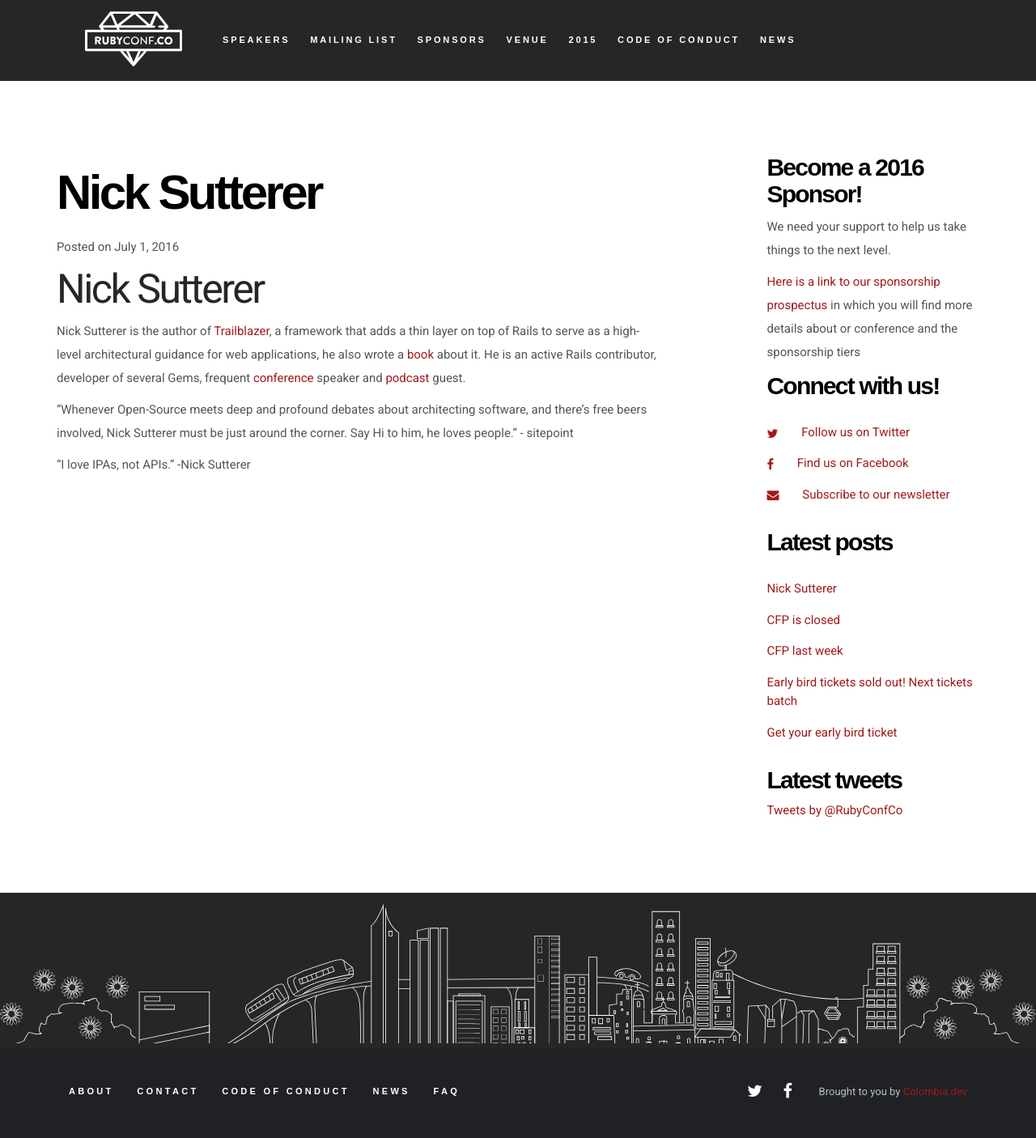
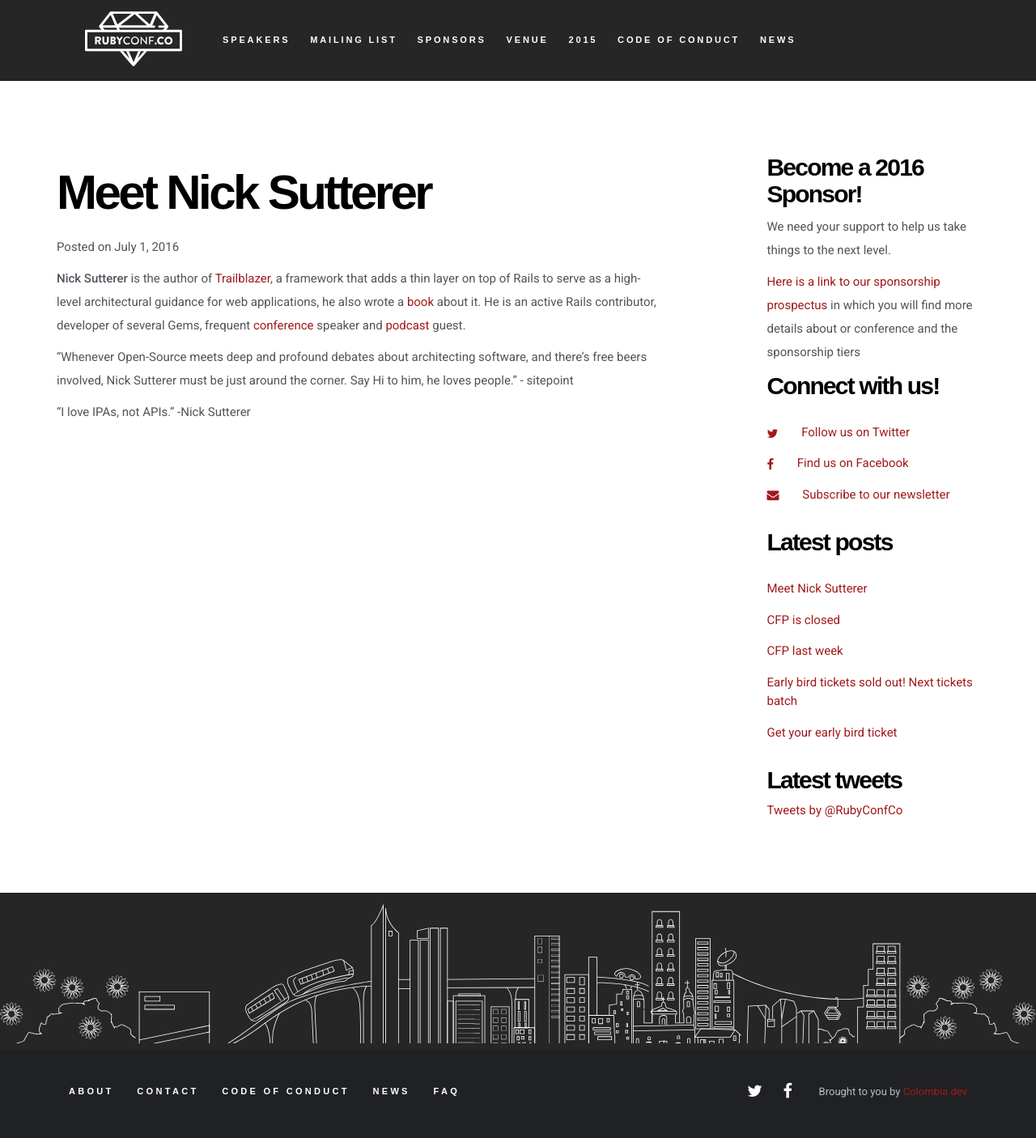
Before and after one commit to RubyConfCo/2016-rubyconfco.github.io, a Jekyll site: the page built from blog/_posts/2016-07-01-nick-sutterer.md, in a window 1280 px wide. Shown: the whole page at 81% size. Built offline with Jekyll 4.4.1, drawn with Linux system fonts in a browser that asks for light colours; some web fonts are replaced; a script that is not in the unit is left out; comment, search, counter and statistics services are not loaded.

Commit message:
Dont repeat Nick title

```diff
--- a/blog/_posts/2016-07-01-nick-sutterer.md
+++ b/blog/_posts/2016-07-01-nick-sutterer.md
@@ -1,14 +1,12 @@
 ---
 layout: post
-title: Nick Sutterer
+title: Meet Nick Sutterer
 permalink: blog/nick_sutterer
 current: blog
 created_at: Sat July 01 2016
 ---
 
-### Nick Sutterer
-
-Nick Sutterer is the author of [Trailblazer](http://trailblazer.to/), a framework that adds a thin layer on top of Rails to serve as a high-level architectural guidance for web applications, he also wrote a [book](https://leanpub.com/u/apotonick) about it. He is an active Rails contributor, developer of several Gems, frequent [conference](https://www.youtube.com/watch?v=PJZQkqn8g4U) speaker and [podcast](https://devchat.tv/ruby-rogues/206-rr-trailblazer-with-nick-sutterer) guest.
+**Nick Sutterer** is the author of [Trailblazer](http://trailblazer.to/), a framework that adds a thin layer on top of Rails to serve as a high-level architectural guidance for web applications, he also wrote a [book](https://leanpub.com/u/apotonick) about it. He is an active Rails contributor, developer of several Gems, frequent [conference](https://www.youtube.com/watch?v=PJZQkqn8g4U) speaker and [podcast](https://devchat.tv/ruby-rogues/206-rr-trailblazer-with-nick-sutterer) guest.
 
 “Whenever Open-Source meets deep and profound debates about architecting software, and there's free beers involved, Nick Sutterer must be just around the corner. Say Hi to him, he loves people.” - sitepoint
 
```
